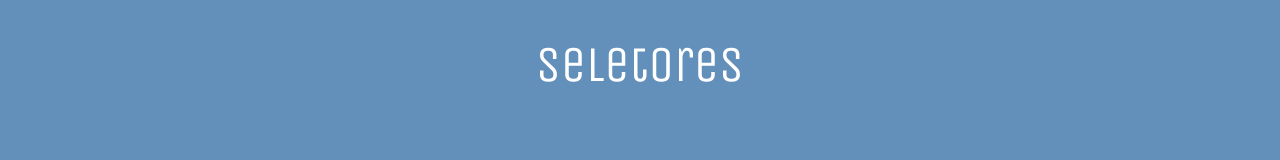
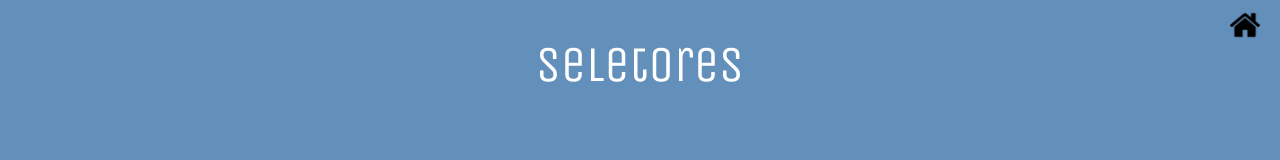
Before and after one commit to LucasAlvsz/Research-DOM-Manipulation, a plain HTML site: page seletores.html in a window 1280 px wide. Shown: the top 160 px of the page. Drawn offline with nearby package versions, Linux system fonts and the light colour scheme.

Commit message:
final ajusts

```diff
--- a/seletores.html
+++ b/seletores.html
@@ -53,7 +53,7 @@
         <p class="retorno">Retorno: <span></span><span class="span2"></span></p>
 
     </section>
-
+    <a class="homepage" href="index.html"></a>
     <script src="scripts/script.js"></script>
 </main>
 
```
